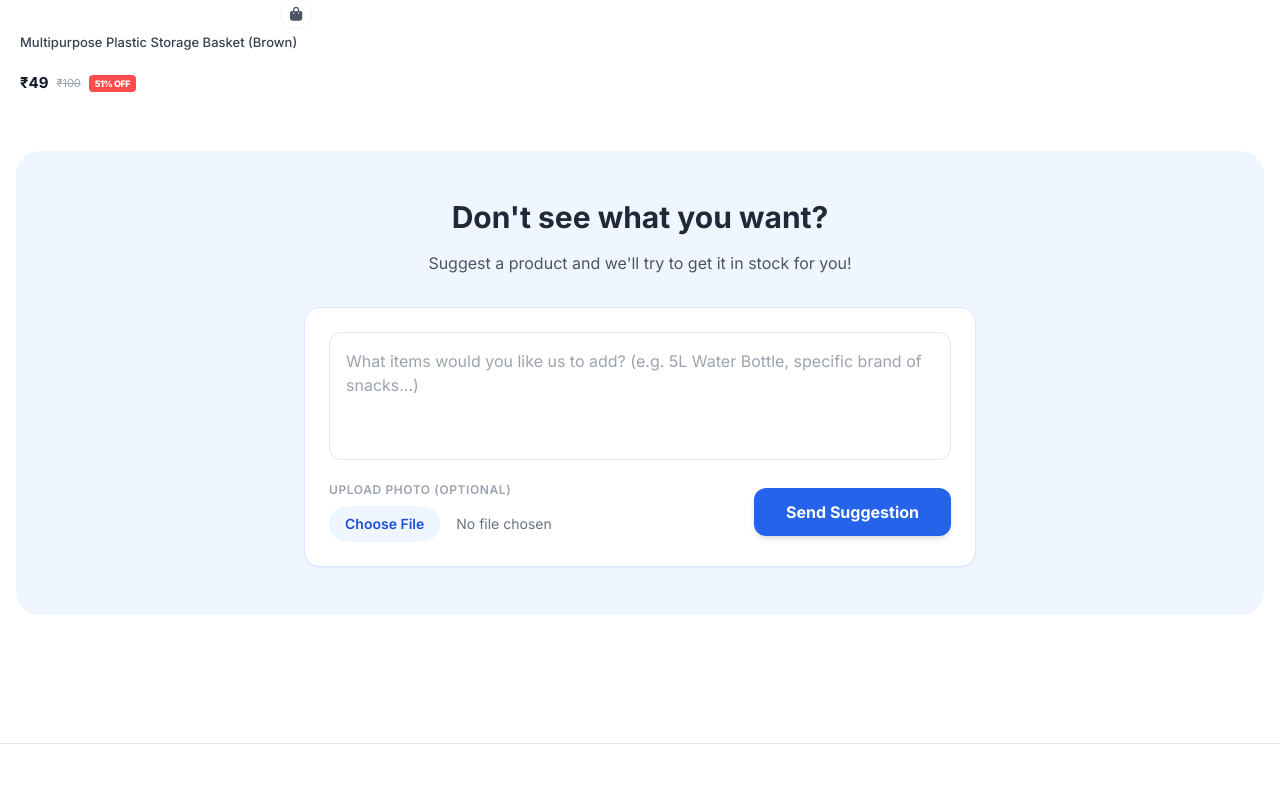
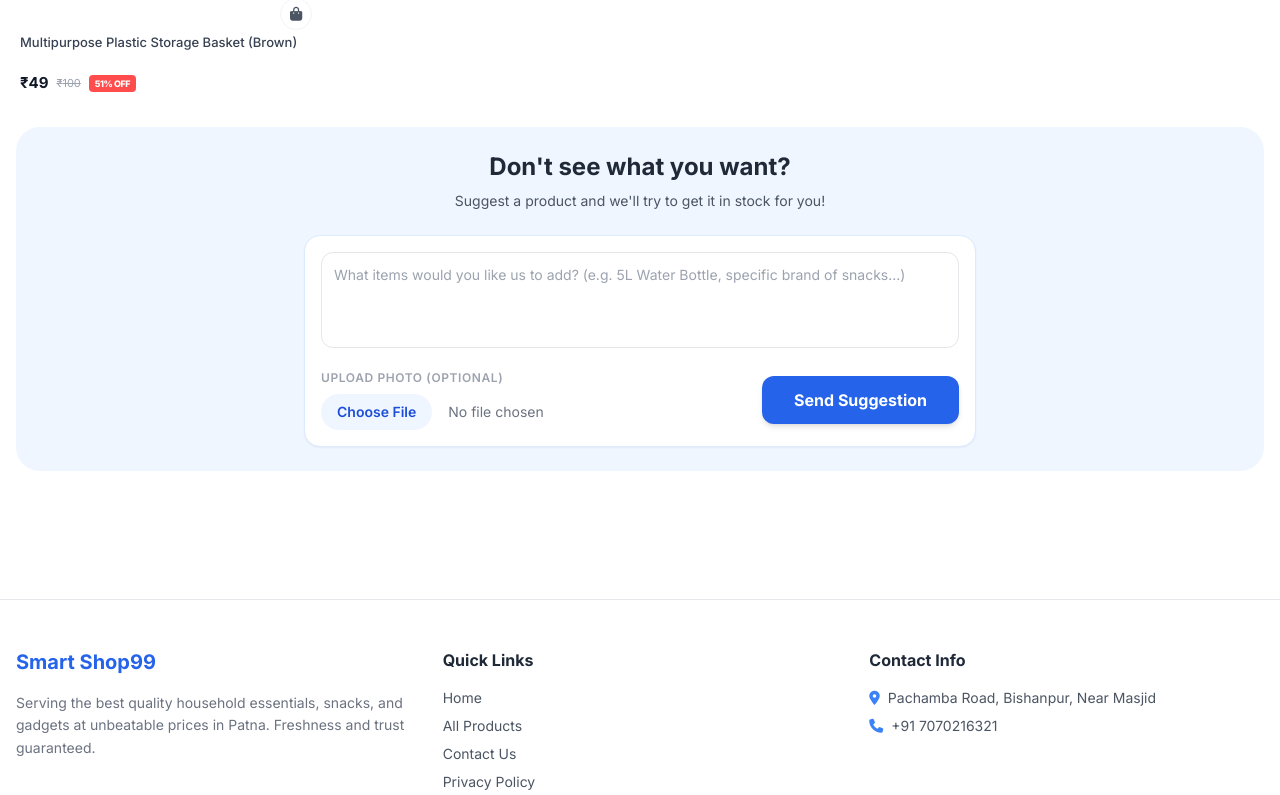
Before and after one commit to smartshop99com-ai/smart-shop99, a React (Vite) app: page / in a window 1280 px wide. Shown: the part 580-1375 px from the top of the page. Built offline with nearby package versions, Linux system fonts and the light colour scheme.

Commit message:
Optimize: Reduce spacing and make suggestion form more compact

```diff
--- a/components/SuggestionForm.tsx
+++ b/components/SuggestionForm.tsx
@@ -68,17 +68,17 @@ const SuggestionForm: React.FC = () => {
   };
 
   return (
-    <section className="bg-blue-50 py-12 px-4 rounded-3xl container mx-auto my-12">
+    <section className="bg-blue-50 py-6 px-4 rounded-3xl container mx-auto my-6">
       <div className="max-w-2xl mx-auto text-center">
-        <h2 className="text-2xl md:text-3xl font-bold text-gray-800 mb-4">Don't see what you want?</h2>
-        <p className="text-gray-600 mb-8">Suggest a product and we'll try to get it in stock for you!</p>
+        <h2 className="text-xl md:text-2xl font-bold text-gray-800 mb-2">Don't see what you want?</h2>
+        <p className="text-gray-600 mb-6 text-sm">Suggest a product and we'll try to get it in stock for you!</p>
 
-        <div className="bg-white p-6 rounded-2xl shadow-sm border border-blue-100">
+        <div className="bg-white p-4 rounded-2xl shadow-sm border border-blue-100">
           <textarea
             value={suggestion}
             onChange={(e) => setSuggestion(e.target.value)}
             placeholder="What items would you like us to add? (e.g. 5L Water Bottle, specific brand of snacks...)"
-            className="w-full p-4 border border-gray-200 rounded-xl mb-4 h-32 focus:outline-none focus:ring-2 focus:ring-blue-400 transition-all resize-none"
+            className="w-full p-3 border border-gray-200 rounded-xl mb-4 h-24 focus:outline-none focus:ring-2 focus:ring-blue-400 transition-all resize-none text-sm"
           ></textarea>
 
           <div className="flex flex-col md:flex-row gap-4 items-center">
```
